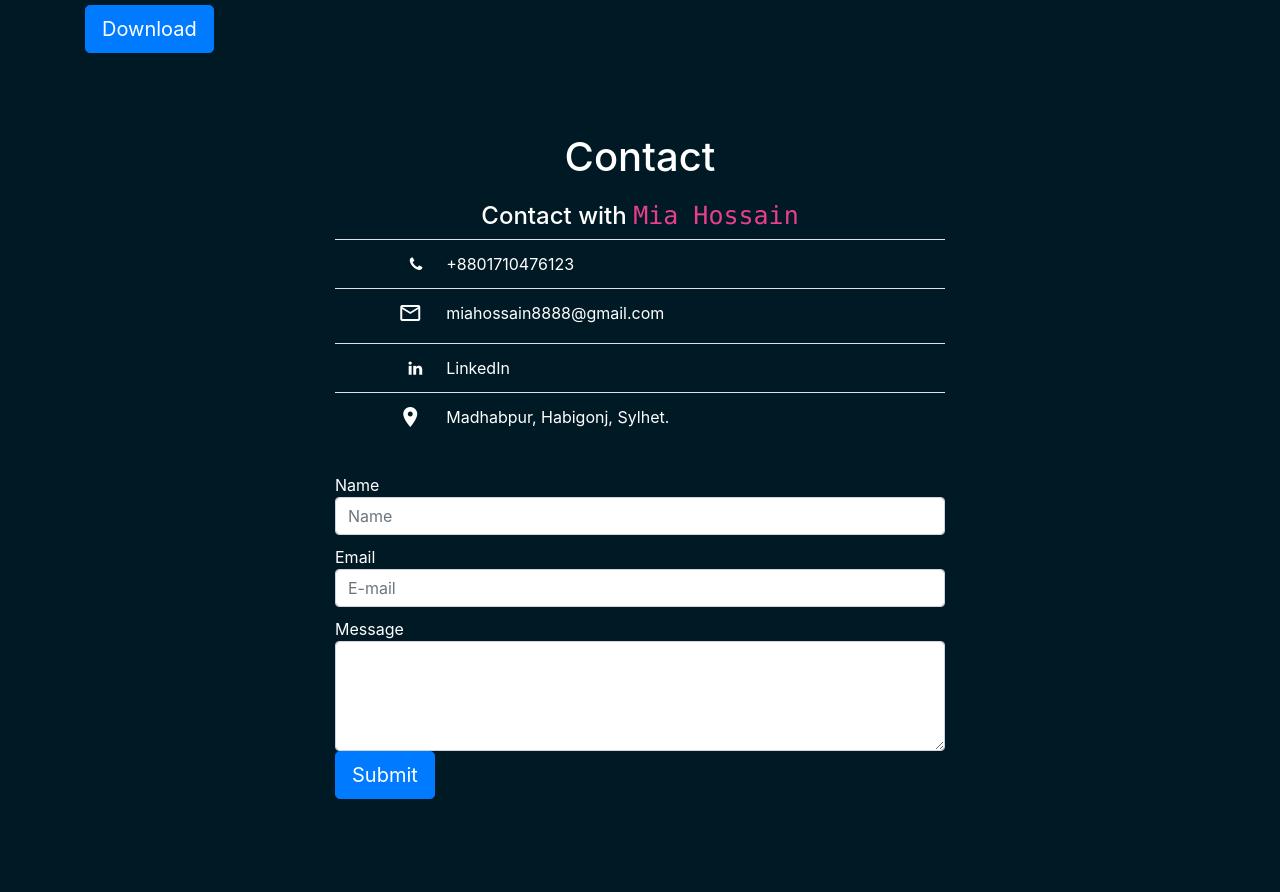
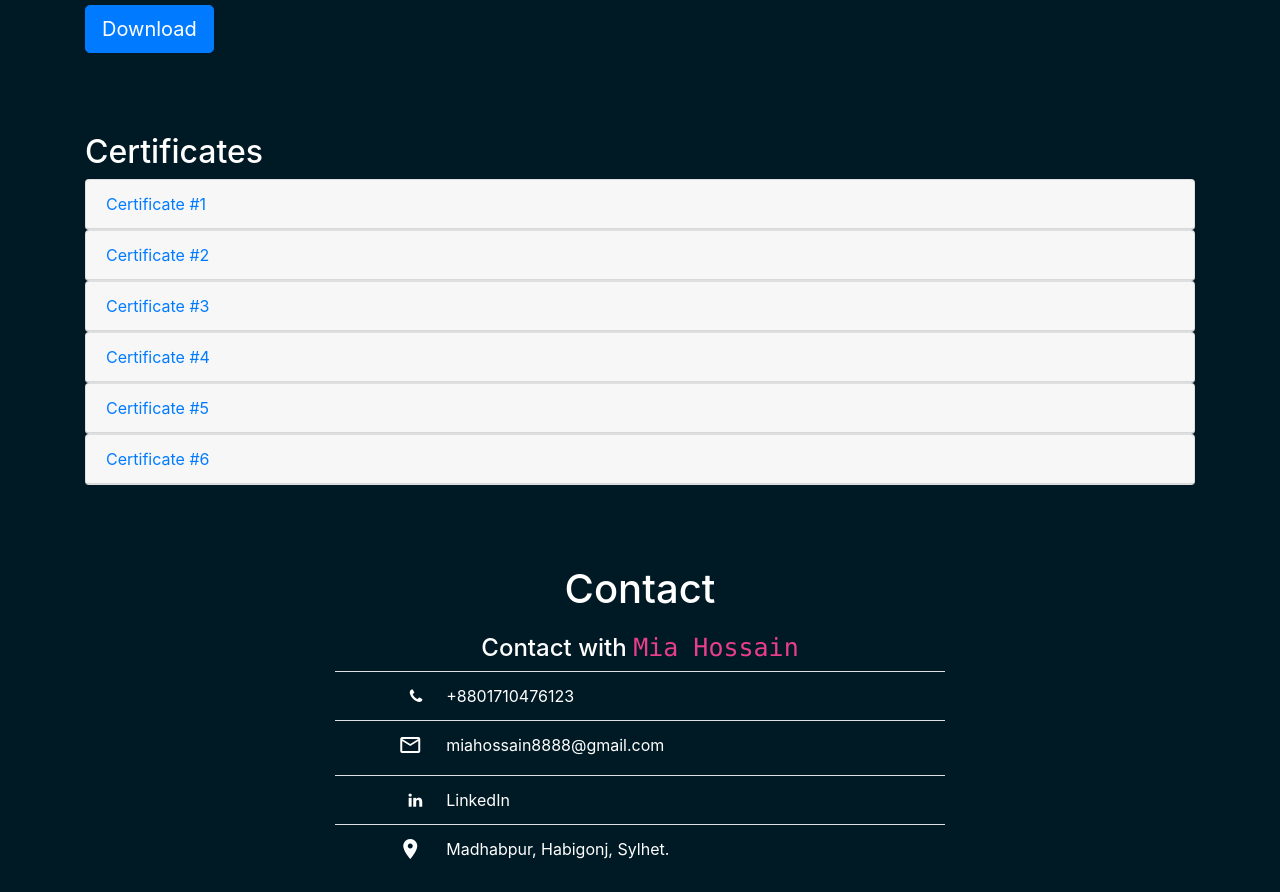
Before and after one commit to hossain95/my-portfolio, a plain HTML site: page index.html in a window 1280 px wide. Shown: the part 4985-5877 px from the top of the page. Drawn offline with nearby package versions, Linux system fonts and the light colour scheme.

Commit message:
Update index.html

```diff
--- a/index.html
+++ b/index.html
@@ -329,6 +329,76 @@
             <input class="btn btn-lg btn-primary" type="button" value="Download"></a>
         </form>
     </div>
+    <div class="container">
+        <div style="color: white;">
+            <h2>Certificates</h2>
+        </div>
+        <div id="accordion">
+            <div class="card">
+                <div class="card-header">
+                  <a class="card-link" data-toggle="collapse" href="#collapseZero">
+                    Certificate #1
+                  </a>
+                </div>
+                <div id="collapseZero" class="collapse" data-parent="#accordion">
+                    <img src="Certificate-image/hossain-c0.PNG" alt="" style="width: 440px;">
+                </div>
+              </div>
+            <div class="card d-flex justify-content-center">
+              <div class="card-header">
+                <a class="card-link" data-toggle="collapse" href="#collapseOne">
+                    Certificate #2
+                </a>
+              </div>
+              <div id="collapseOne" class="collapse" data-parent="#accordion">
+                <img src="Certificate-image/hossain-c1.png" alt="" style="width: 440px;">
+              </div>
+            </div>
+
+            <div class="card">
+              <div class="card-header">
+                <a class="collapsed card-link" data-toggle="collapse" href="#collapseTwo">
+                    Certificate #3
+                </a>
+              </div>
+              <div id="collapseTwo" class="collapse" data-parent="#accordion">
+                <img src="Certificate-image/hossain-c2.png" alt="" style="width: 440px;">
+              </div>
+            </div>
+
+            <div class="card">
+              <div class="card-header">
+                <a class="collapsed card-link" data-toggle="collapse" href="#collapseThree">
+                    Certificate #4
+                </a>
+              </div>
+              <div id="collapseThree" class="collapse" data-parent="#accordion">
+                <img src="Certificate-image/hossain-c3.png" alt="" style="width: 440px;">
+              </div>
+            </div>
+            <div class="card">
+                <div class="card-header">
+                  <a class="collapsed card-link" data-toggle="collapse" href="#collapseFour">
+                    Certificate #5
+                  </a>
+                </div>
+                <div id="collapseFour" class="collapse" data-parent="#accordion">
+                  <img src="Certificate-image/hossain-c4.jpg" alt="" style="width: 440px;">
+                </div>
+            </div>
+            <div class="card">
+                <div class="card-header">
+                  <a class="collapsed card-link" data-toggle="collapse" href="#collapseFive">
+                    Certificate #6
+                  </a>
+                </div>
+                <div id="collapseFive" class="collapse" data-parent="#accordion">
+                  <img src="Certificate-image/hossain-c5.jpg" alt="" style="width: 440px;">
+                </div>
+              </div>
+
+        </div>
+    </div>
     <div class="container col-sm-10 col-md-8 col-lg-6" id="section5">
         <h1 style="text-align: center; color: white; margin-bottom: 20px;">Contact</h1>
         <div class="contact">
```
